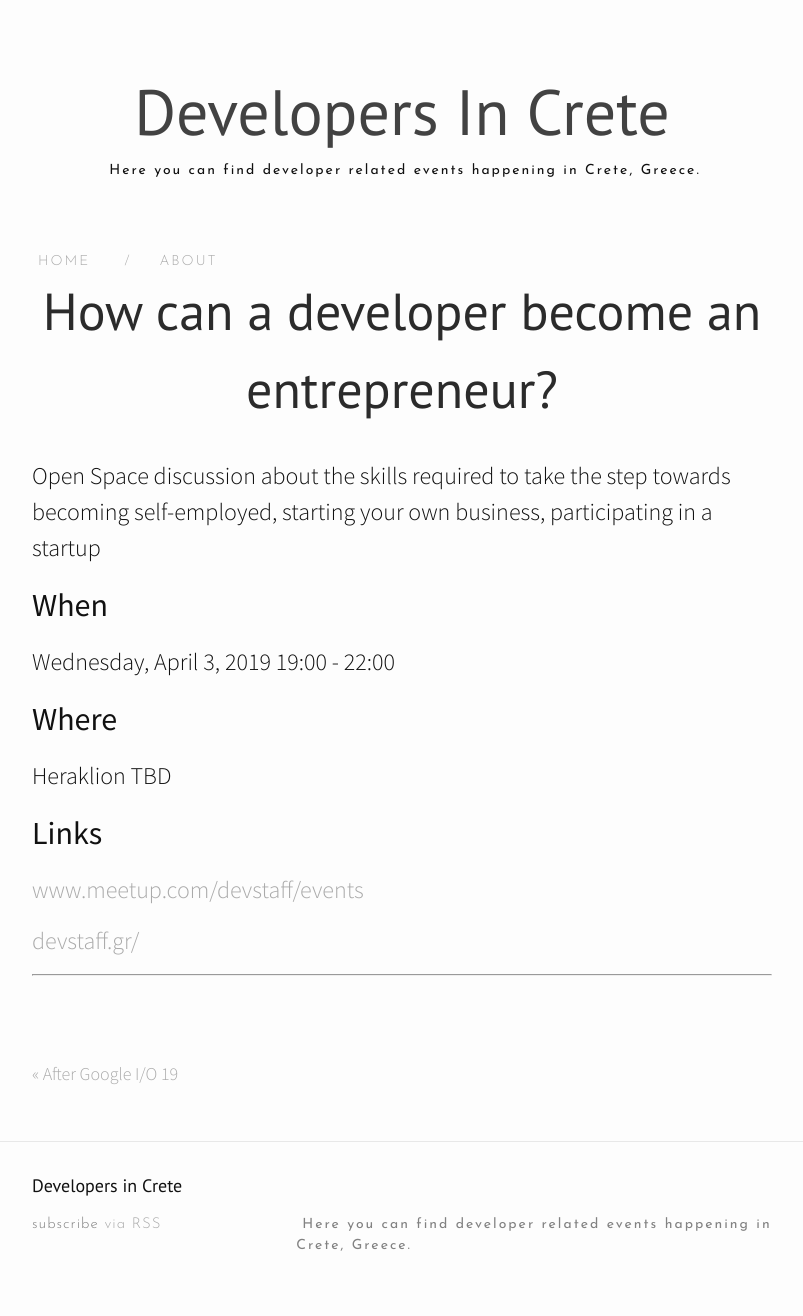
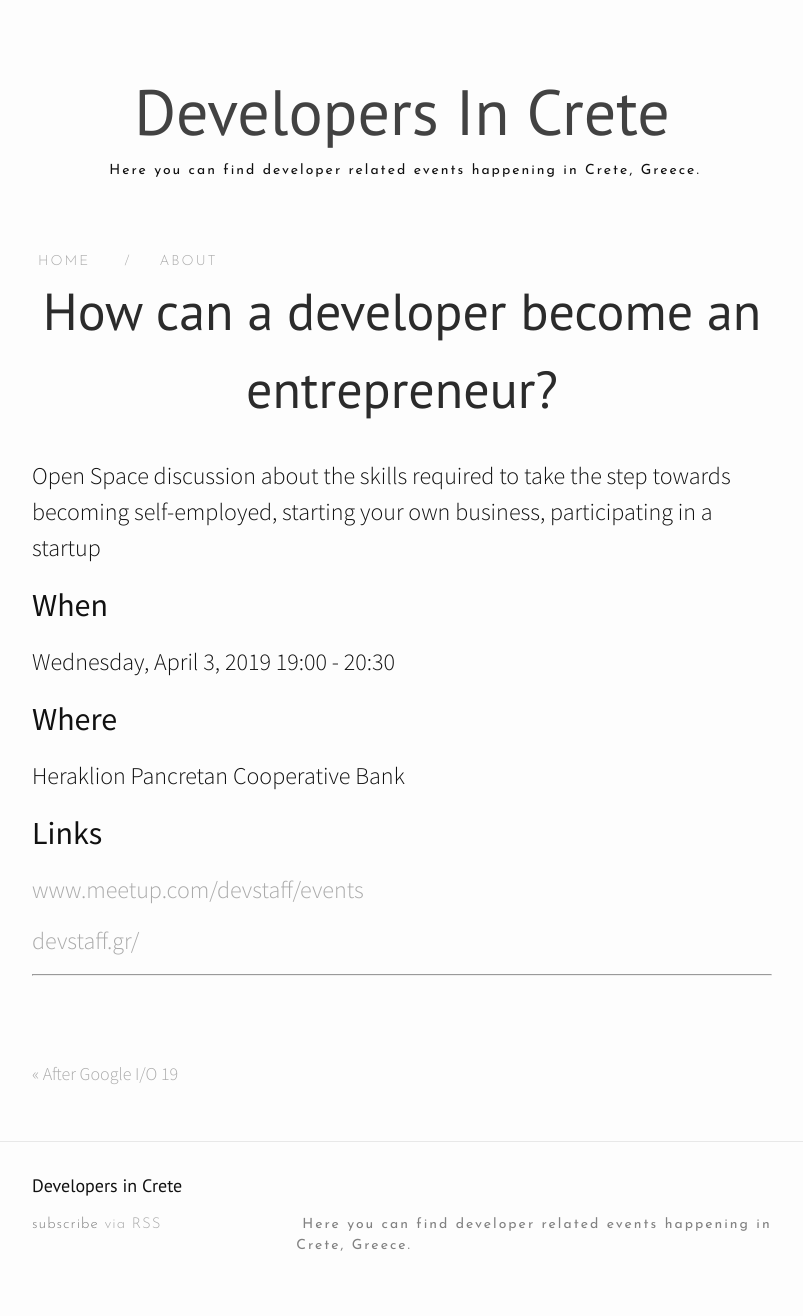
Before and after one commit to irinikp/cretan-dev, a Jekyll site: the page built from _posts/2019-03-28-dev-entrepreneur.markdown, in a window 1280 px wide. Shown: the whole page, without its empty margins (238-1041 px from the left). Built offline with Jekyll 4.4.1, drawn with Linux system fonts in a browser that asks for light colours; nearby versions of some CDN libraries.

Commit message:
update location in dev-entrepreneur event

```diff
--- a/_posts/2019-03-28-dev-entrepreneur.markdown
+++ b/_posts/2019-03-28-dev-entrepreneur.markdown
@@ -9,10 +9,10 @@ Open Space discussion about the skills required to take the step towards becomin
 participating in a startup
 
 ## When
-Wednesday, April 3, 2019 19:00 - 22:00
+Wednesday, April 3, 2019 19:00 - 20:30
 
 ## Where
-Heraklion TBD
+Heraklion Pancretan Cooperative Bank
 
 ## Links
 [www.meetup.com/devstaff/events](https://www.meetup.com/devstaff/events/260120194/){:target="_blank"}
```
